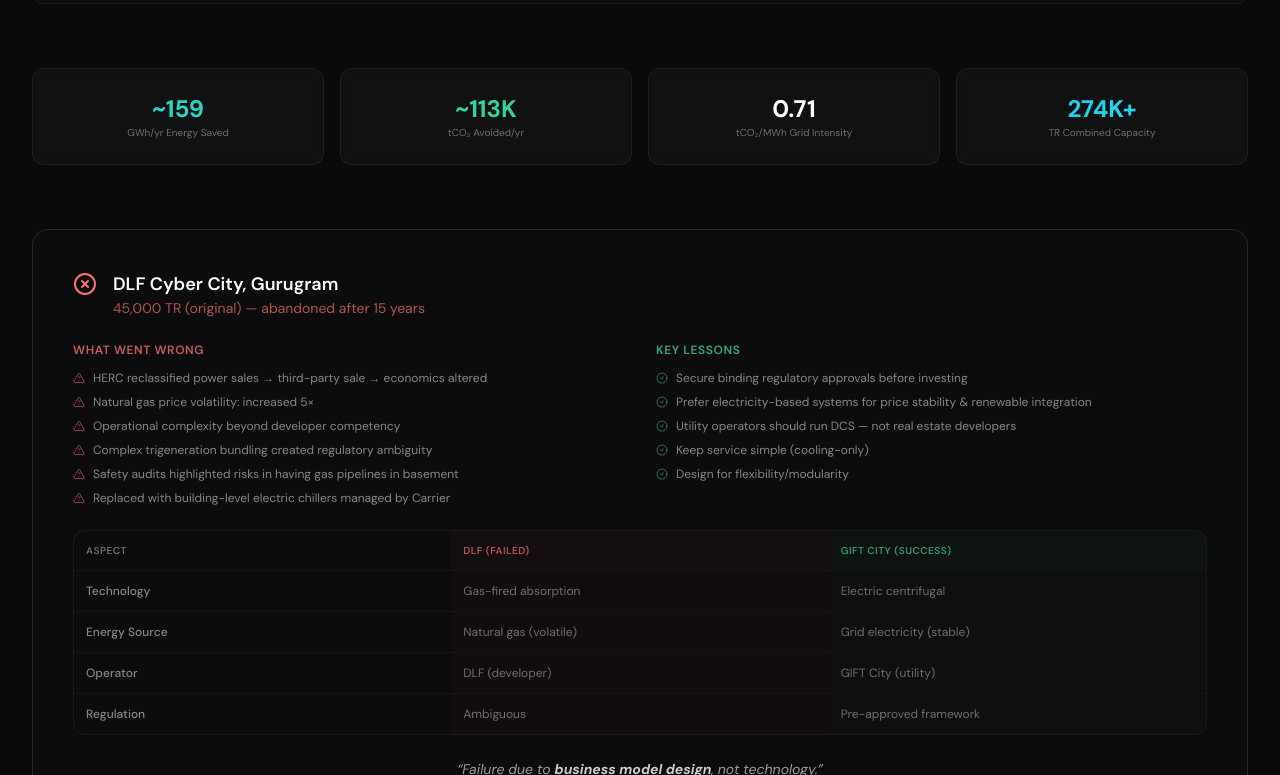
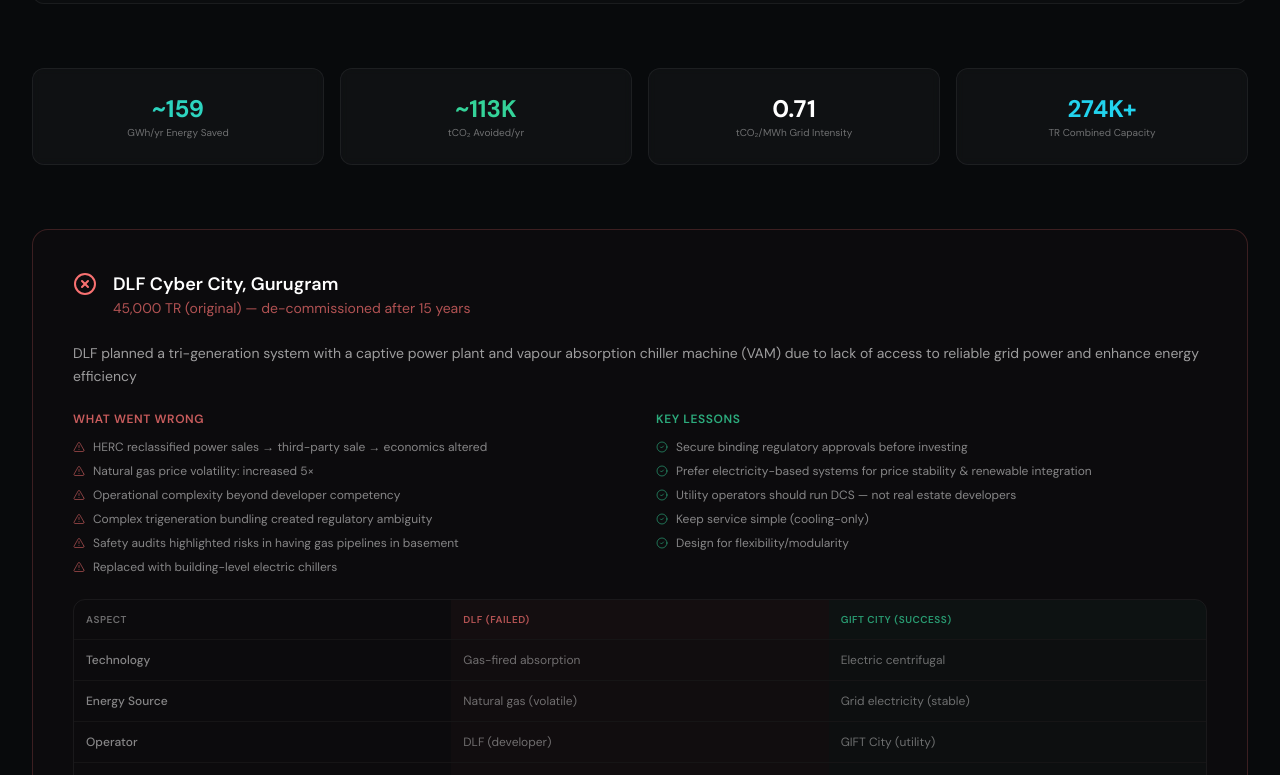
Before and after one commit to perlasudheer-rgb/TANDAV-DCS-India, a Next.js app: page / in a window 1280 px wide. Shown: the part 3797-4572 px from the top of the page. Built offline with nearby package versions, Linux system fonts and the light colour scheme.

Commit message:
Update case studies: DLF de-commissioned + summary, GIFT 20K TR, Adani 68.2K TR + 450K pipeline

```diff
--- a/src/components/sections/CaseStudies.tsx
+++ b/src/components/sections/CaseStudies.tsx
@@ -30,7 +30,7 @@ const PROJECTS: Project[] = [
   {
     name: "GIFT City",
     location: "Gujarat",
-    capacity: "24,000 TR",
+    capacity: "20,000 TR",
     operator: "GIFT City",
     model: "Electric centrifugal chillers + thermal energy storage",
     status: "success",
@@ -89,7 +89,8 @@ const PROJECTS: Project[] = [
     status: "construction",
     highlights: [
       "Largest DCS facility under development at Mundra Port SEZ",
-      "AESL total planned capacity ~52,000 TR across projects",
+      "AESL total planned capacity ~68,200 TR across projects",
+      "Active pipeline of 450,000 TR",
       "Cooling-as-a-Service model for industries & commercial users",
     ],
     savings: "~45 GWh/yr",
@@ -119,14 +120,16 @@ const PROJECTS: Project[] = [
 const DLF_FAILURE = {
   name: "DLF Cyber City",
   location: "Gurugram",
-  capacity: "45,000 TR (original) — abandoned after 15 years",
+  capacity: "45,000 TR (original) — de-commissioned after 15 years",
+  summary:
+    "DLF planned a tri-generation system with a captive power plant and vapour absorption chiller machine (VAM) due to lack of access to reliable grid power and enhance energy efficiency",
   issues: [
     "HERC reclassified power sales → third-party sale → economics altered",
     "Natural gas price volatility: increased 5×",
     "Operational complexity beyond developer competency",
     "Complex trigeneration bundling created regulatory ambiguity",
     "Safety audits highlighted risks in having gas pipelines in basement",
-    "Replaced with building-level electric chillers managed by Carrier",
+    "Replaced with building-level electric chillers",
   ],
   lessons: [
     "Secure binding regulatory approvals before investing",
@@ -390,6 +393,13 @@ export default function CaseStudies() {
             </div>
           </div>
 
+          <p
+            data-design-id="cs-failure-summary"
+            className="text-sm text-white/60 mb-6 leading-relaxed"
+          >
+            {DLF_FAILURE.summary}
+          </p>
+
           <div className="grid md:grid-cols-2 gap-8">
             <div>
               <h4
```
